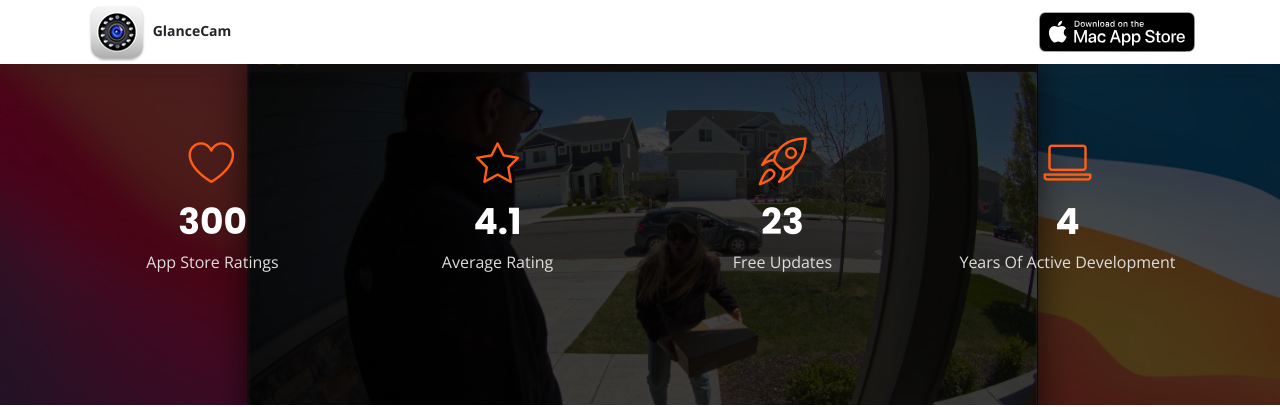
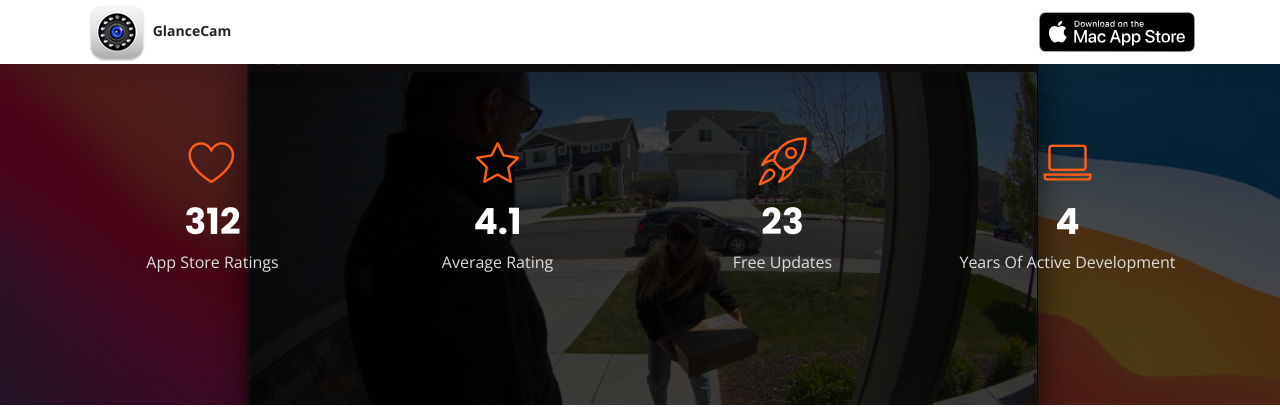
Before and after one commit to glancecam/glancecam.github.io, a Jekyll site: the page built from index.html, in a window 1280 px wide and 900 px high, scrolled down 1755 px. Shown: the top 407 px of the window. Built offline with Jekyll 4.4.1, drawn with Linux system fonts in a browser that asks for light colours.

Commit message:
Updated reviews number

```diff
--- a/_includes/countdown.html
+++ b/_includes/countdown.html
@@ -4,7 +4,7 @@
             <div class="col-xl-3 col-md-3 col-sm-6 z-index">
                 <div class="single-counter text-center mb-30">
                     <span class="lnr lnr-heart"></span>
-                    <div class="counter">300</div>
+                    <div class="counter">312</div>
                     <p>App Store ratings</p>
                 </div>
             </div>
```
